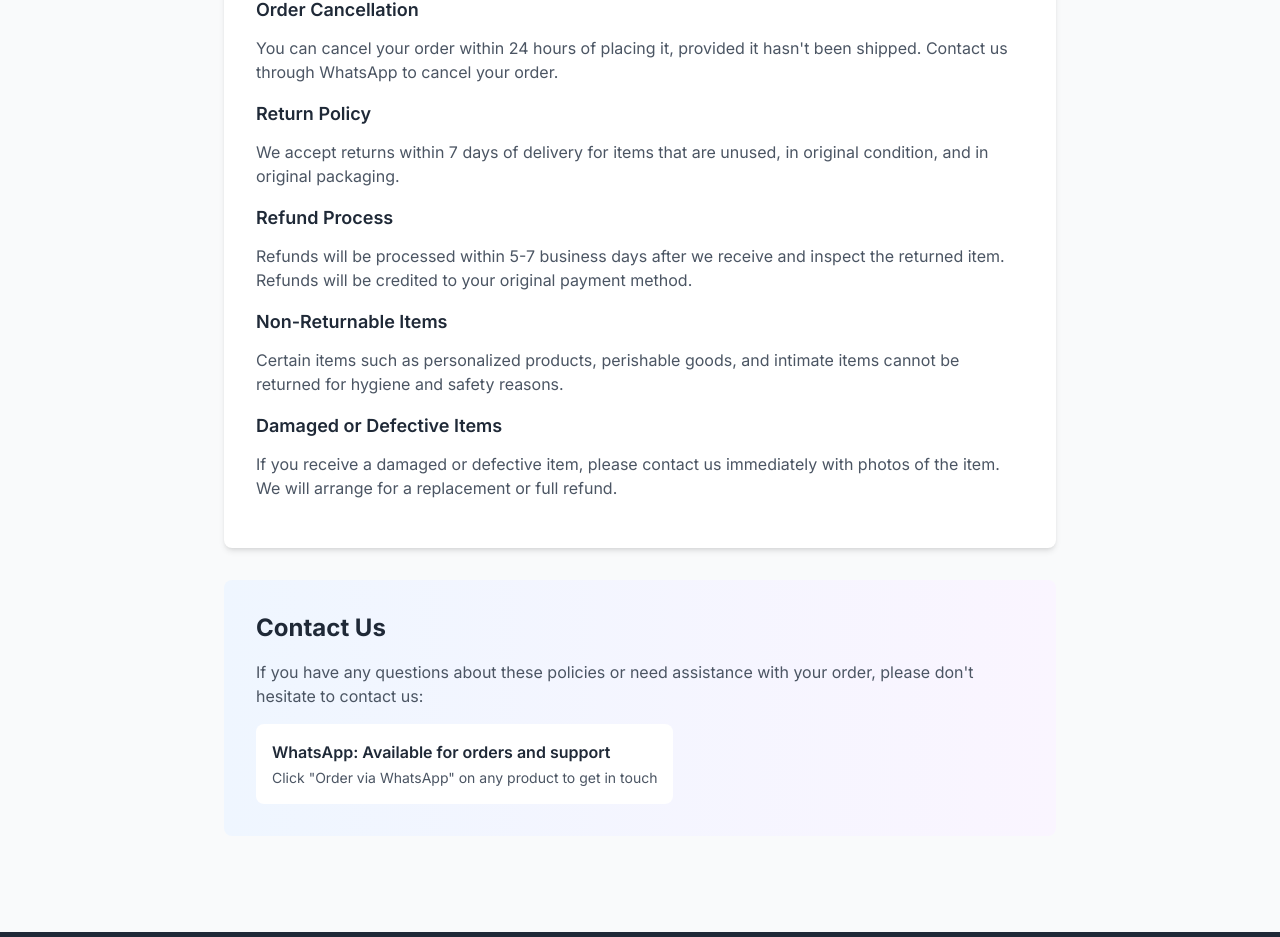
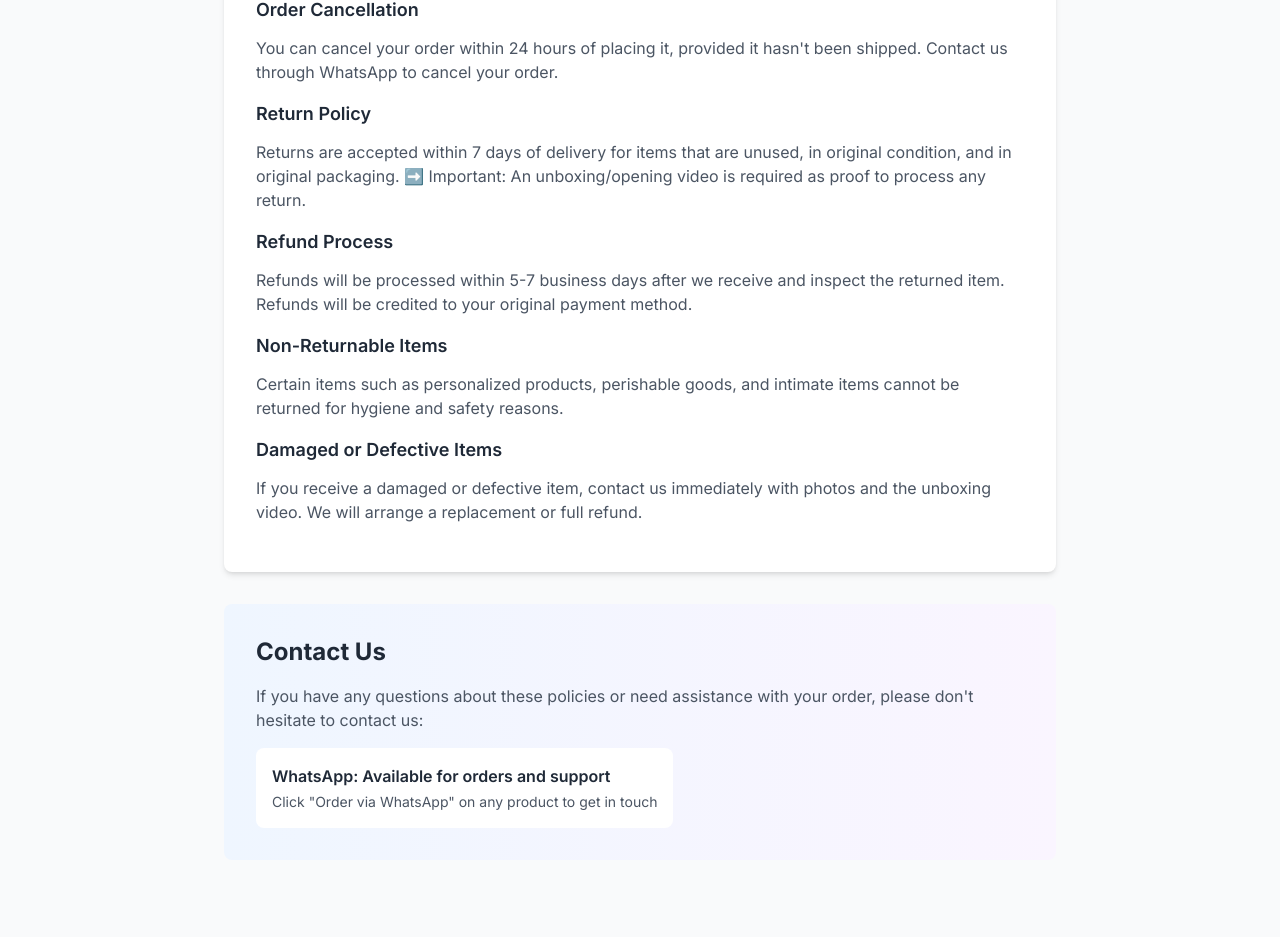
Before and after one commit to Aryan-git-byte/UnboxTrendz-Site, a React (Vite) app: page /policies in a window 1280 px wide. Shown: the part 1992-2929 px from the top of the page. Built offline with nearby package versions, Linux system fonts and the light colour scheme; no server answers.

Commit message:
Update PoliciesPage.tsx

```diff
--- a/src/pages/PoliciesPage.tsx
+++ b/src/pages/PoliciesPage.tsx
@@ -119,7 +119,8 @@ export default function PoliciesPage() {
 
             <h3 className="text-lg font-semibold text-gray-800 mb-3">Return Policy</h3>
             <p className="text-gray-600 mb-4">
-              We accept returns within 7 days of delivery for items that are unused, in original condition, and in original packaging.
+            Returns are accepted within 7 days of delivery for items that are unused, in original condition, and in original packaging.
+            ➡️ Important: An unboxing/opening video is required as proof to process any return.
             </p>
 
             <h3 className="text-lg font-semibold text-gray-800 mb-3">Refund Process</h3>
@@ -134,7 +135,7 @@ export default function PoliciesPage() {
 
             <h3 className="text-lg font-semibold text-gray-800 mb-3">Damaged or Defective Items</h3>
             <p className="text-gray-600 mb-4">
-              If you receive a damaged or defective item, please contact us immediately with photos of the item. We will arrange for a replacement or full refund.
+              If you receive a damaged or defective item, contact us immediately with photos and the unboxing video. We will arrange a replacement or full refund.
             </p>
           </div>
         </section>
```
